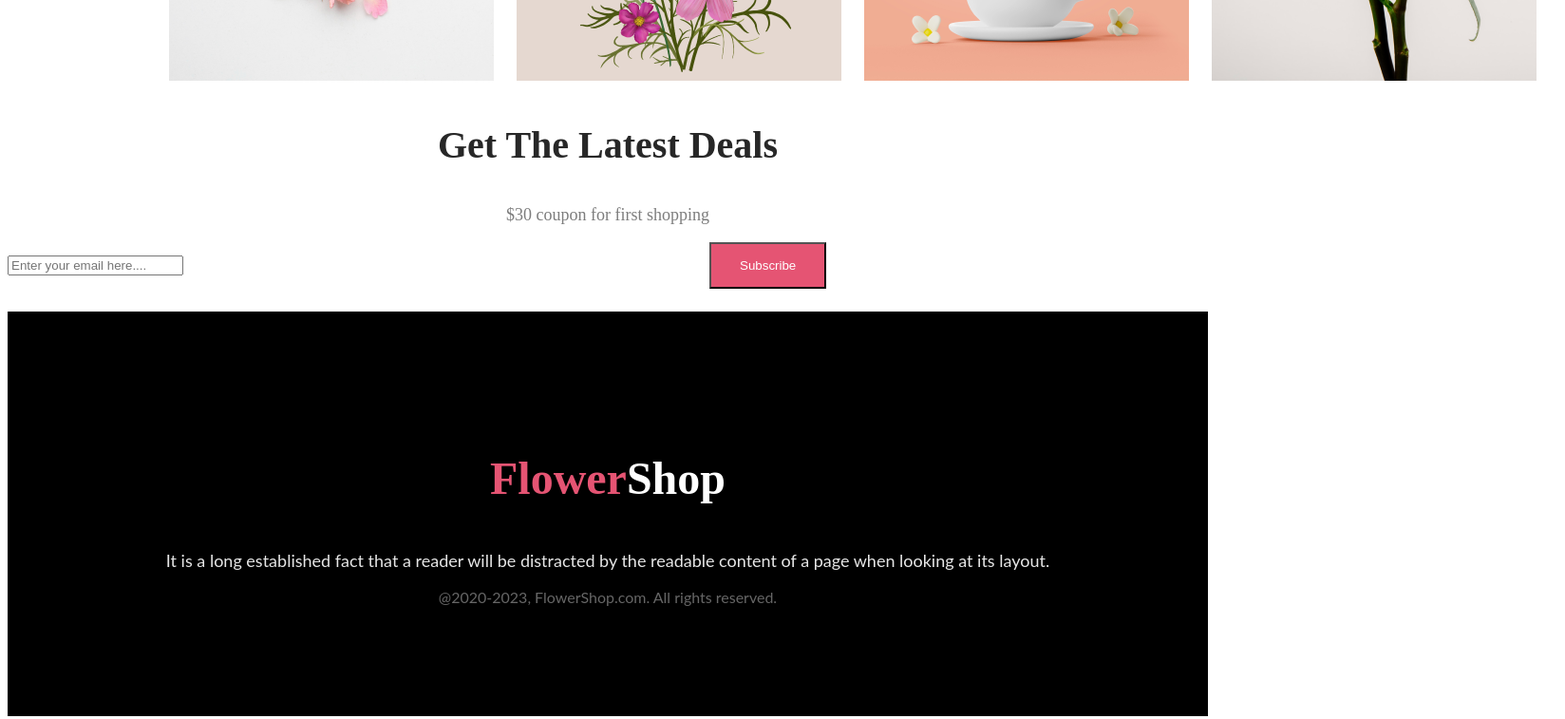
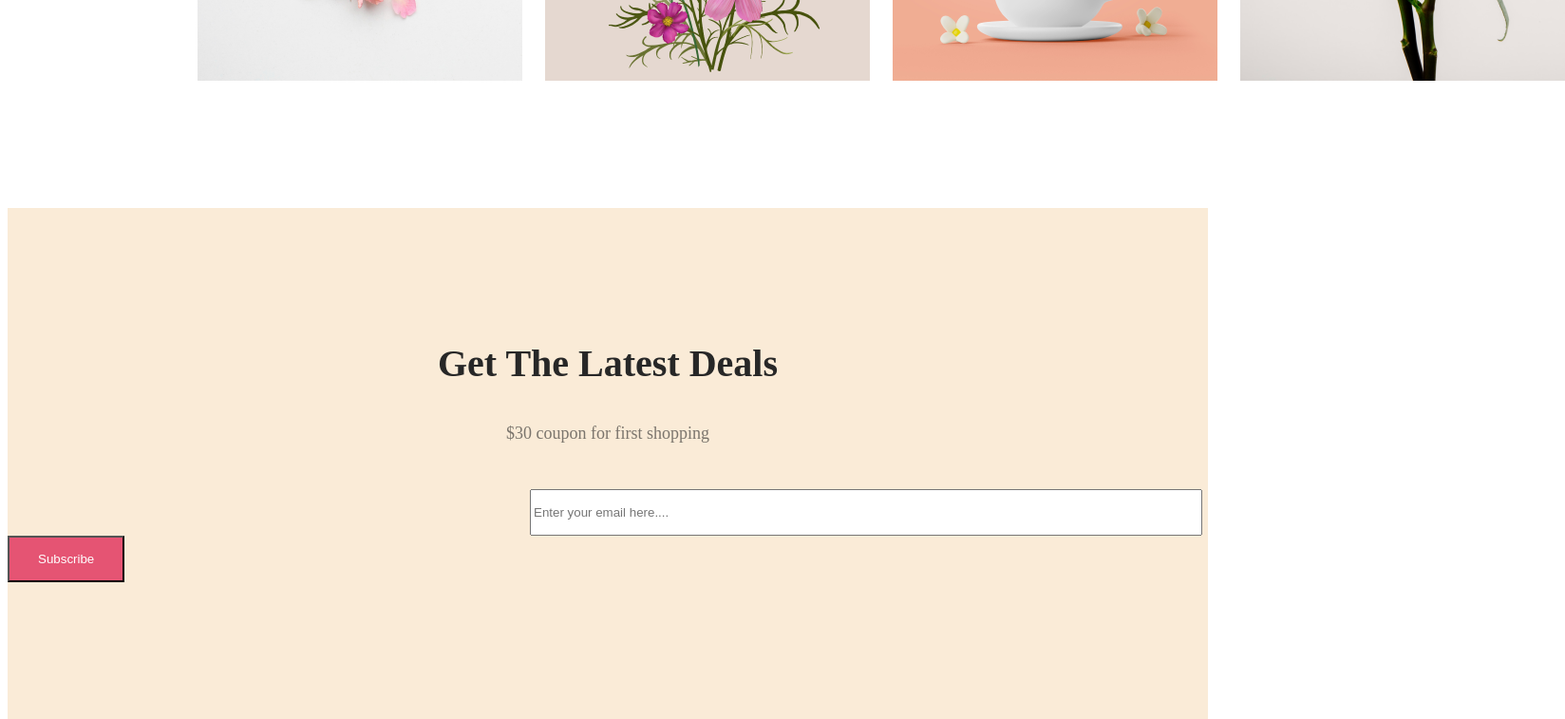
Before and after one commit to Safi022/flower-shop-assignment, a plain HTML site: page index.html in a window 1280 px wide. Shown: the part 2620-3377 px from the top of the page at 95% size, 1648 px wide, since content can reach past the window. Drawn offline with Linux system fonts and the light colour scheme.

Commit message:
edited more items

```diff
--- a/index.html
+++ b/index.html
@@ -59,7 +59,7 @@
                 <h3 class="body-titles">Get The Latest Deals</h3>
                 <p class="body-des">$30 coupon for first shopping</p>
                 <form action="">
-                    <input class="form" type="email" name="" placeholder="Enter your email here...." >
+                    <input class="frm" type="email" name="" placeholder="Enter your email here...." >
                     <button class="btn-thi">Subscribe</button>
                 </form>
             </div>
--- a/style/nav.css
+++ b/style/nav.css
@@ -98,7 +98,7 @@ padding: 100px 30px 100px 186px;
 .im{
     display: flex;
     gap: 24px;
-    padding-left: 170px;
+    padding-left: 200px;
 }
 .foot-title{
     color: #E55473;
@@ -136,5 +136,22 @@ padding: 15px 30px;
 align-items: flex-start;
 gap: 10px;
 color: #FFF;
-margin:0px 25px 24px 550px;
+margin:48px 25px 24px 16pxpx;
 }
+.frm{
+    width: 700px;
+    height: 43px;
+    flex-shrink: 0;
+    margin-left:550px ;
+    margin-top: 30px;
+
+}
+.ff{
+    margin-bottom: 100px;
+    width: 1440px;
+    height: 449px;
+    margin-top: 130px;
+    background-color: antiquewhite;
+    width: 100%;
+    padding-top: 100px;
+}
```
